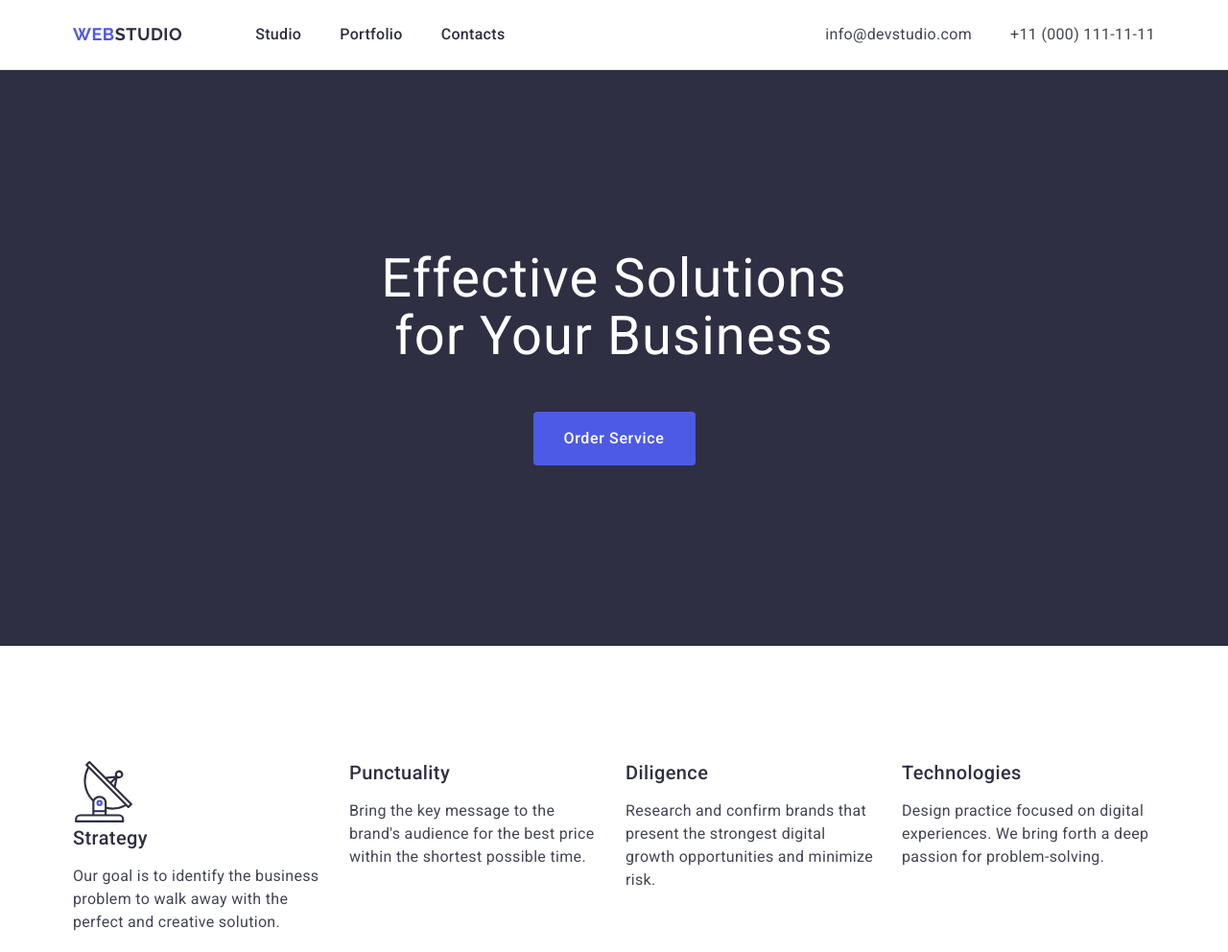
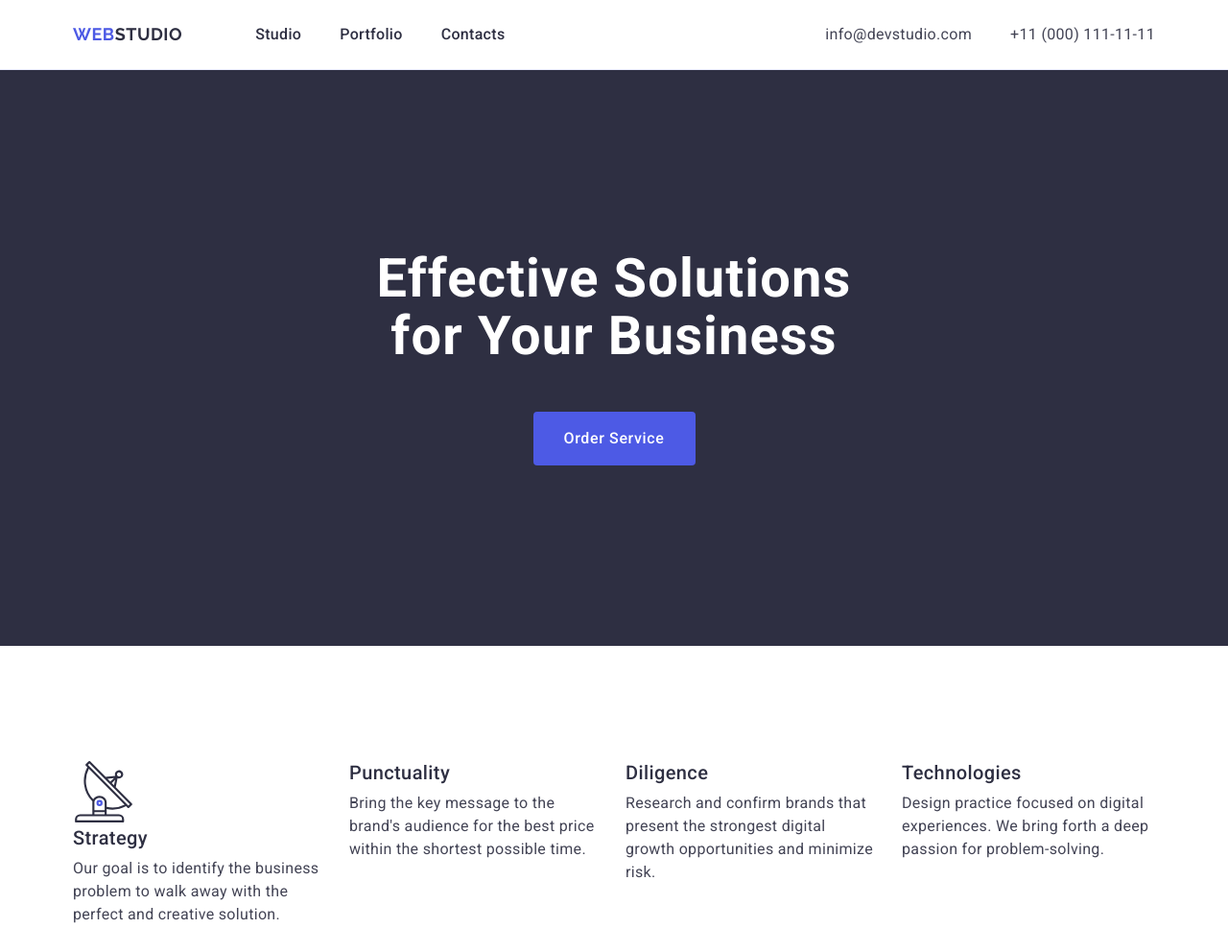
Before and after one commit to Dimass1515/goit-hm-work-04, a plain HTML site: page index.html in a window 1280 px wide. Shown: the top 992 px of the page at 96% size. Drawn offline with nearby package versions, Linux system fonts and the light colour scheme.

Commit message:
Update style.css

```diff
--- a/css/style.css
+++ b/css/style.css
@@ -36,13 +36,13 @@ h4,
 h5,
 h6 {
   margin: 0;
-  font: inherit;
 }
 p,
 input,
 textarea,
 button {
   font: inherit;
+  margin: 0;
 }
 
 button {
@@ -178,6 +178,7 @@ img {
   margin-left: auto;
   margin-right: auto;
   margin-bottom: 48px;
+  width: 700px;
 }
 
 .button_link {
```
